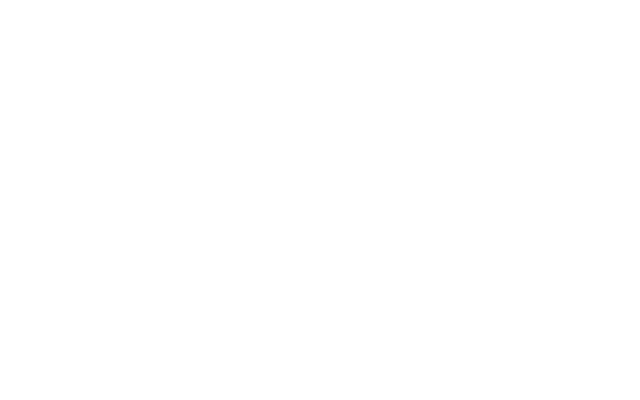
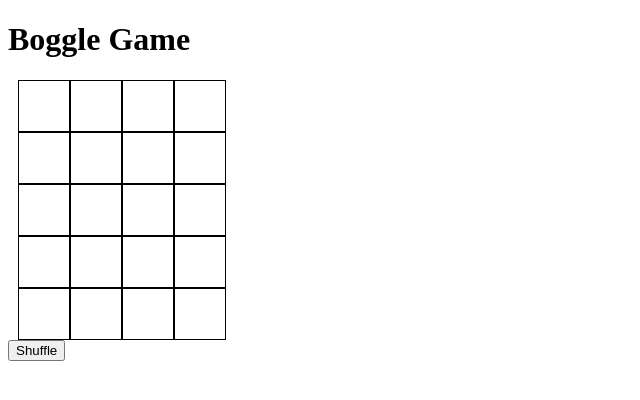
Before and after one commit to sennecools/Boggle-Web-Game, a plain HTML site: page index.html in a window 1280 px wide. Shown: the whole page, without its empty margins (0-640 px from the left). Drawn offline with Linux system fonts and the light colour scheme.

Commit message:
Template

```diff
--- a/css/styles.css
+++ b/css/styles.css
@@ -0,0 +1,18 @@
+/* CSS for the board cells */
+.cell {
+    width: 50px;
+    height: 50px;
+    border: 1px solid black;
+    text-align: center;
+    font-size: 24px;
+    font-weight: bold;
+}
+
+/* CSS for the board container */
+#board {
+    display: flex;
+    flex-wrap: wrap;
+    width: 250px;
+    height: 250px;
+    margin: 10px;
+}
--- a/index.html
+++ b/index.html
@@ -4,9 +4,33 @@
     <meta charset="UTF-8">
     <meta http-equiv="X-UA-Compatible" content="IE=edge">
     <meta name="viewport" content="width=device-width, initial-scale=1.0">
-    <title>boggle</title>
+    <link rel="stylesheet" href="css/styles.css">
+    <title>Boggle</title>
 </head>
 <body>
-
+    <h1>Boggle Game</h1>
+	<div id="board">
+		<div class="cell"></div>
+		<div class="cell"></div>
+		<div class="cell"></div>
+		<div class="cell"></div>
+		<div class="cell"></div>
+		<div class="cell"></div>
+		<div class="cell"></div>
+		<div class="cell"></div>
+		<div class="cell"></div>
+		<div class="cell"></div>
+		<div class="cell"></div>
+		<div class="cell"></div>
+		<div class="cell"></div>
+		<div class="cell"></div>
+		<div class="cell"></div>
+		<div class="cell"></div>
+		<div class="cell"></div>
+		<div class="cell"></div>
+		<div class="cell"></div>
+		<div class="cell"></div>
+	</div>
+	<button id="shuffle">Shuffle</button>
 </body>
 </html>
```
